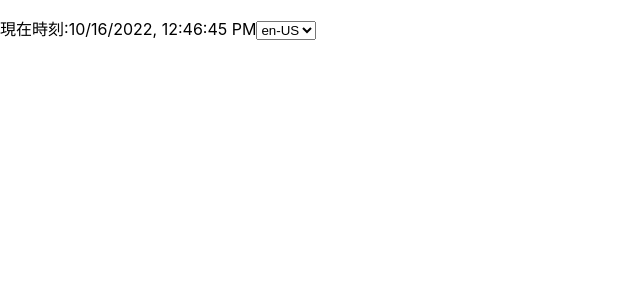
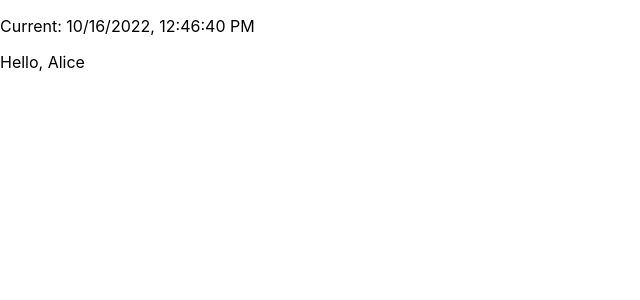
Before and after one commit to Fuji-P/react-sample, a React (Create React App) app: page / in a window 1280 px wide. Shown: the top 300 px of the page, without its empty margins (0-640 px from the left). Built offline with nearby package versions, Linux system fonts and the light colour scheme.

Commit message:
3 React/Next.jsの基礎 3.5.4/useContext-Contextのためのフック

```diff
--- /dev/null
+++ b/src/components/UseContext.tsx
@@ -0,0 +1,42 @@
+import React, { useContext } from "react";
+
+type User = {
+	id: number;
+	name: string;
+}
+
+//ユーザーデータを保持するContextを作成する
+const UserContext = React.createContext<User | null>(null);
+
+const GrandChild = () => {
+	//useContextにContextを渡すことで、Contextから値を取得する
+	const user = useContext(UserContext);
+
+	return user !== null ? <p>Hello, {user.name}</p> : null;
+}
+
+const Child = () => {
+	const now = new Date();
+
+	return (
+		<div>
+			<p>Current: {now.toLocaleString()}</p>
+			<GrandChild />
+		</div>
+	)
+}
+
+const Parent = () => {
+	const user: User = {
+		id: 1,
+		name: 'Alice',
+	}
+	return (
+		//Contextに値を返す
+		<UserContext.Provider value={user}>
+			<Child />
+		</UserContext.Provider>
+	)
+}
+
+export default Parent
--- a/src/index.tsx
+++ b/src/index.tsx
@@ -11,13 +11,14 @@
 //import Counter from './components/CounterUseReducer';
 //import { Parent } from './components/Parent';
 //import { UseMemoSample } from './components/UseMemoSample';
-import { Clock } from './components/Clock';
+//import { Clock } from './components/Clock';
+import Parent from './components/UseContext';
 import reportWebVitals from './reportWebVitals';
 
 const container = document.getElementById('root');
 if (container) {
   const root = createRoot(container);
-  root.render(<Clock />);
+  root.render(<Parent />);
 }
 
 // If you want to start measuring performance in your app, pass a function
```
